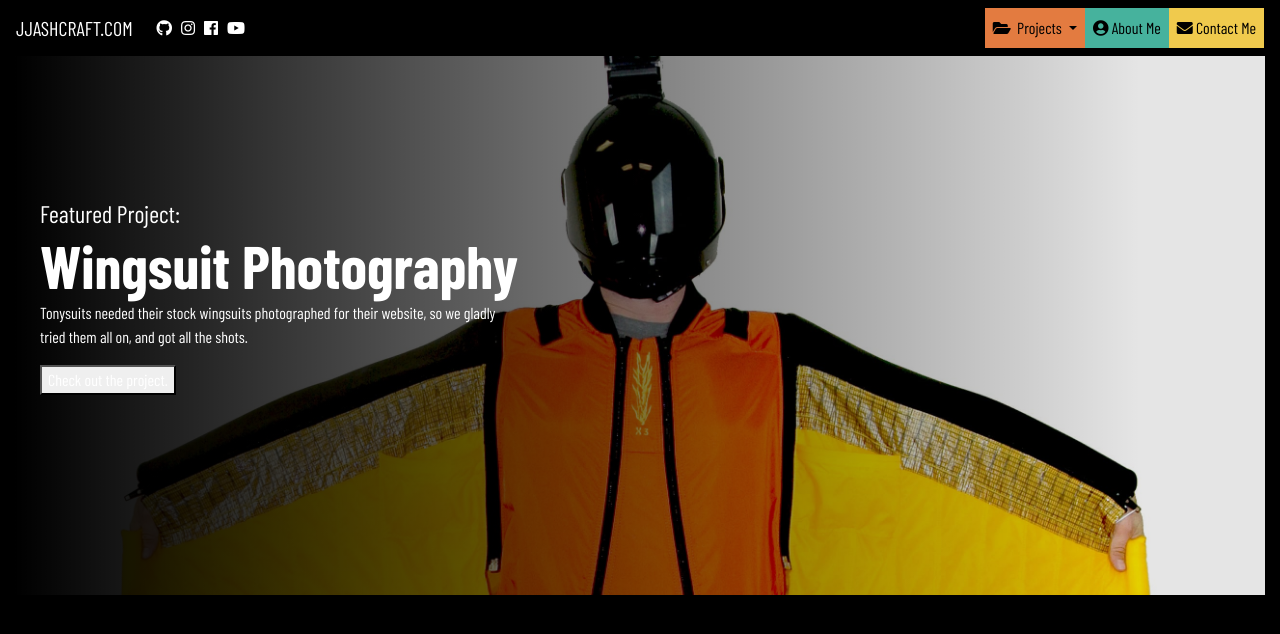
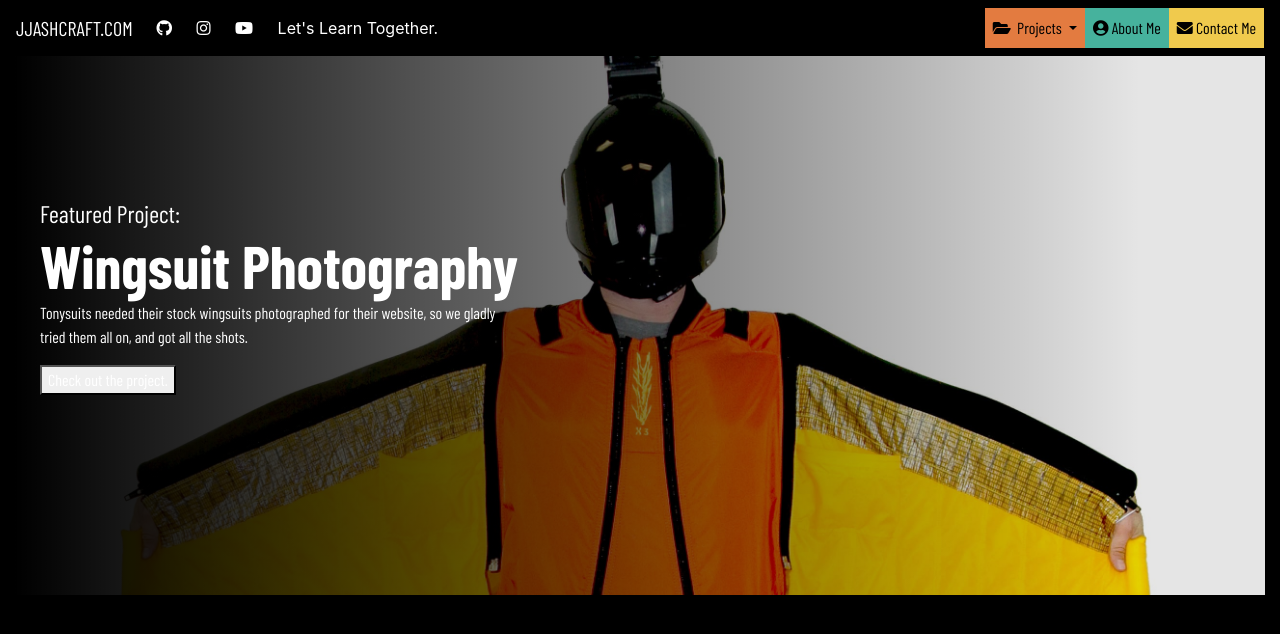
Before and after one commit to JJAshcraft/jjashcraft, a plain HTML site: page index.html in a window 1280 px wide. Drawn offline with nearby package versions, Linux system fonts and the light colour scheme; a web font is replaced by a local one.

Commit message:
lets learn together added

```diff
--- a/assets/css/style.css
+++ b/assets/css/style.css
@@ -123,3 +123,6 @@ a:hover {
     color: white;
     background-color: rgba(255,255,255,.5);
 }
+.textlinks {
+  padding-right: 20px;
+}
--- a/index.html
+++ b/index.html
@@ -17,11 +17,11 @@
   <div class="container-fluid">
     <nav class="navbar navbar-expand-md navbar-dark fixed-top justify-content-end navbar-custom">
       <a class="navbar-brand" href="#">JJASHCRAFT.COM&nbsp;&nbsp;</a>
-      <div class="d-inline justify-content-start">
-      <a class="" href="#"><i class="fab fa-github"></i></a>&nbsp;
-      <a class="" href="#"><i class="fab fa-instagram"></i></a>&nbsp;
-      <a class="" href="#"><i class="fab fa-facebook"></i></a>&nbsp;
-      <a class="" href="#"><i class="fab fa-youtube"></i></a>&nbsp;
+      <div class="d-inline">
+      <a class="textlinks" href="#"><i class="fab fa-github"></i></a>
+      <a class="textlinks" href="#"><i class="fab fa-instagram"></i></a>
+      <a class="textlinks" href="#"><i class="fab fa-youtube"></i></a>
+      <span class = "text-white">Let's Learn Together.</span>
 </div>
 
       <button class="navbar-toggler" type="button" data-toggle="collapse" data-target="#navbarSupportedContent" aria-controls="navbarSupportedContent" aria-expanded="false" aria-label="Toggle navigation">
```
Also changed, not shown: assets/css/style-dist.css (+1 -1 lines).
